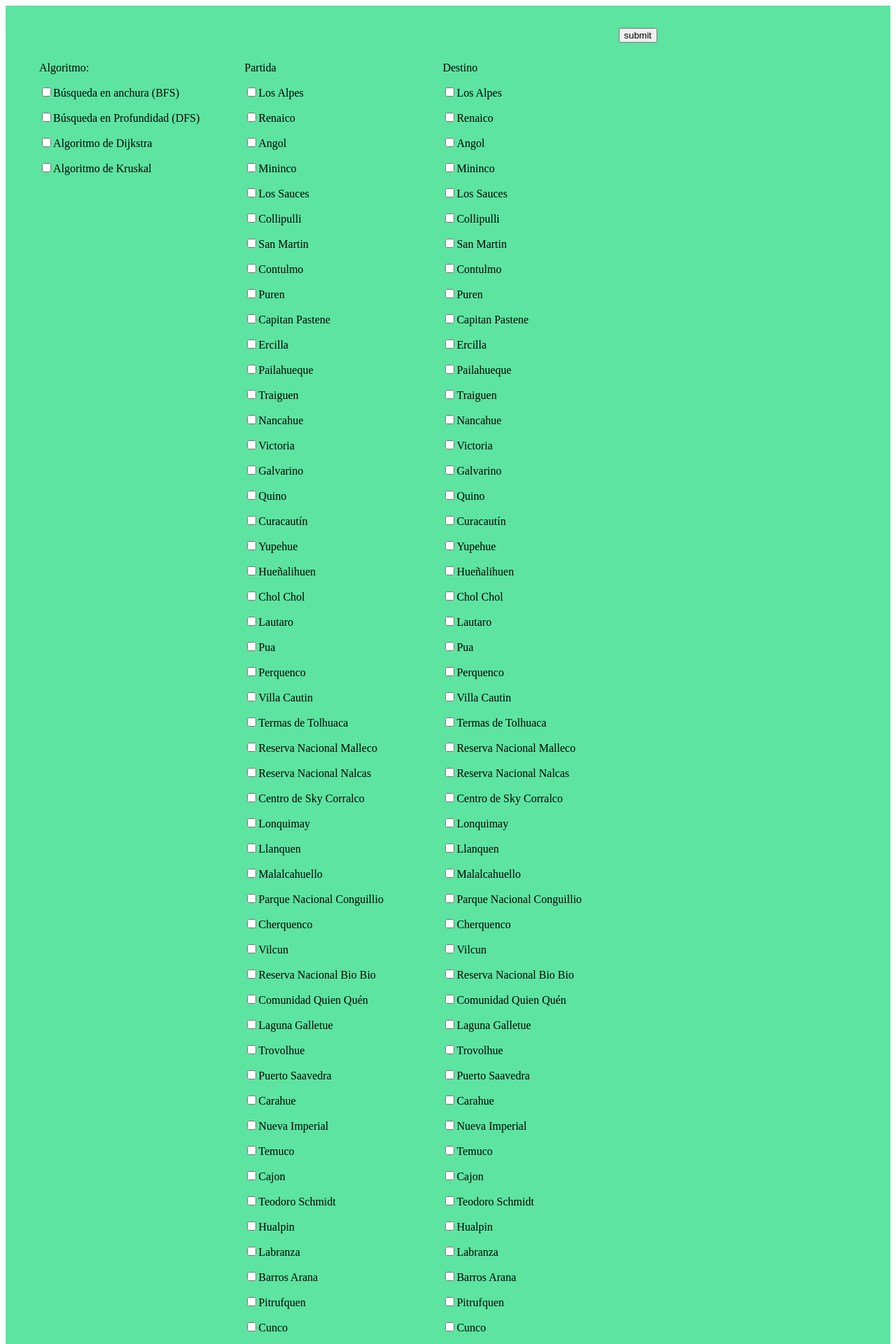
After one commit to alexmartinezneira/Grafos, a Flask app: page /algoritmos in a window 1280 px wide. The commit adds this page. Shown: the top 1920 px of the page at 70% size. Run offline with Flask 2, Linux system fonts and the light colour scheme; some libraries are stand-ins or nearby versions.

Commit message:
Estamos Listos

```diff
--- a/app.py
+++ b/app.py
@@ -1,6 +1,64 @@
-from flask import  Flask,render_template, jsonify
-from flask import request
-from flask_cors import CORS
+
+from flask import  Flask,render_template,redirect,url_for,request
+import networkx as nx
+import matplotlib.pyplot as plt
+from networkx.generators import line
+import graphviz
+
+def Crear_Grafo(ar):
+	G=nx.Graph()
+	for i in range(70):
+   		G.add_node(str(i+1))
+	with open(ar,'r') as archivo:
+		contador=0
+		for linea in archivo:
+			linea=linea.split(',')
+			contador+=1
+			for i in range(len(linea[:-1])):
+				if(float(linea[i])!=0):
+					G.add_edge(str(contador),str(i+1))
+					G[str(contador)][str(i+1)]['weight']=float(linea[i])
+	nx.draw(G,with_labels = True)  # Dibujar el grafo G con los atributos especificados
+	plt.savefig("Grafo.jpg")  # Mostrar el grafo G por pantalla
+
+	return(G)
+
+def BFS(grafo):
+	G=grafo
+	bfs=list(nx.edge_bfs(G))
+	return(bfs)
+
+def Dijkstra(grafo, start,end):
+	G=grafo
+	path=nx.dijkstra_path(G, source=start, target=end)
+	ruta=( path)
+	distance=nx.dijkstra_path_length(G, source=start, target=end)
+	distancia=( distance)
+	bencina=(distancia/13)*1037
+	li=distancia/13
+	litros=round(li,3)
+	return ruta,distancia,bencina,litros
+
+def DFS(grafo):
+	G=grafo
+	dfs = list(nx.dfs_preorder_nodes(G))
+	return(dfs)
+
+def Kruskal(grafo):
+	G=grafo
+	T = nx.minimum_spanning_tree(G)
+	return(sorted(T.edges(data=True)))
+
+archivo="Matriz_grafo.csv"
+grafo=Crear_Grafo(archivo)
+
+
+
+
+
+
+
+
 
 app=Flask(__name__)
 
@@ -8,6 +66,66 @@ app=Flask(__name__)
 def index():
 	return render_template('index.html')
 
+@app.route("/algoritmos",methods=["POST","GET"])
+def login():
+	bandera=False
+	if(request.method=="POST"):
+		algoritmo=request.form["algoritmo"]
+
+		if(algoritmo=="BFS"):
+			bfs=BFS(grafo)
+
+			return redirect(url_for("bfs",alg=bfs,b=bandera))
+
+		if(algoritmo=="DFS"):
+			dfs=DFS(grafo)
+			return redirect(url_for("dfs",alg=dfs,b=bandera))
+
+
+		if(algoritmo=="DIJ"):
+
+			inicio=request.form["inicio"]
+			final=request.form["final"]
+			ruta=Dijkstra(grafo,inicio,final)[0]
+			distancia=Dijkstra(grafo,inicio,final)[1]
+			bencina=Dijkstra(grafo,inicio,final)[2]
+			litros=Dijkstra(grafo,inicio,final)[3]
+			return redirect(url_for("dij",ru=ruta,b=distancia,ben=round(bencina),lt=litros))
+
+
+		if(algoritmo=="KRU"):
+			kru=Kruskal(grafo)
+			return redirect(url_for("kru",alg=kru,b=bandera))
+	else:
+		return render_template("login.html")
+
+
+
+@app.route("/bfs<alg>,<b>")
+def bfs(alg,b):
+	s=alg
+	return render_template("bfs.html",alg=s,bandera=b)
+@app.route("/dfs<alg>,<b>")
+def dfs(alg,b):
+	s=alg
+	return render_template("dfs.html",alg=s,bandera=b)
+
+@app.route("/dij<ru>,<b>,<ben>,<lt>")
+def dij(ru,b,ben,lt):
+	ruta=ru
+	distancia=b
+	bencina=ben
+	litros=lt
+	return render_template("dij.html",rut=ruta,dis=distancia,a=bencina,l=litros)
+
+@app.route("/kru<alg>,<b>")
+def kru(alg,b):
+	s=alg
+	return render_template("kru.html",alg=s,bandera=b)
+
+
+
+
 
 
 
--- a/static/css/app.py
+++ /dev/null
@@ -1 +0,0 @@
-print('Hola Mundo')
--- a/static/css/index.css
+++ b/static/css/index.css
@@ -5,7 +5,7 @@
 }
 .item{
 
-	color:#ffffff;
+	color:black;
 	float: left;
 }
 
--- /dev/null
+++ b/templates/login.html
@@ -0,0 +1,172 @@
+
+{% block title%}{%endblock%}
+    <title>Proyecto Final Teoria de Grafos</title>
+		<script src="https://unpkg.com/leaflet@1.0.2/dist/leaflet.js"></script>
+		<link rel="stylesheet" href="https://unpkg.com/leaflet@1.0.2/dist/leaflet.css" />
+		<link rel=stylesheet HREF='/static/css/index.css' type="text/css" media=screen>
+{% block content%}
+    <div class="container">
+        <div >
+            <form action="#" method="post">
+                <div  class="item" id="item_1">
+
+                        <p>Algoritmo: </p>
+                        <p><input type="checkbox" name="algoritmo" value="BFS"><label>Búsqueda en anchura (BFS)</label></p>
+                        <p><input type="checkbox" name="algoritmo" value="DFS"><label>Búsqueda en Profundidad (DFS)</label></p>
+                        <p><input type="checkbox" name="algoritmo" value="DIJ"><label>Algoritmo de Dijkstra</label></p>
+                        <p><input type="checkbox" name="algoritmo" value="KRU"><label>Algoritmo de Kruskal</label></p>
+
+
+                </div>
+                <div  class="item" id="item_2">
+
+                    <p>Partida </p>
+                    <p><input type="checkbox" name="inicio" value="1"><label>Los Alpes</label></p>
+                    <p><input type="checkbox" name="inicio" value="2"><label>Renaico</label></p>
+                    <p><input type="checkbox" name="inicio" value="3"><label>Angol</label></p>
+                    <p><input type="checkbox" name="inicio" value="4"><label>Mininco</label></p>
+                    <p><input type="checkbox" name="inicio" value="5"><label>Los Sauces</label></p>
+                    <p><input type="checkbox" name="inicio" value="6"><label>Collipulli</label></p>
+                    <p><input type="checkbox" name="inicio" value="7"><label>San Martin</label></p>
+                    <p><input type="checkbox" name="inicio" value="8"><label>Contulmo</label></p>
+                    <p><input type="checkbox" name="inicio" value="9"><label>Puren</label></p>
+                    <p><input type="checkbox" name="inicio" value="10"><label>Capitan Pastene</label></p>
+                    <p><input type="checkbox" name="inicio" value="11"><label>Ercilla</label></p>
+                    <p><input type="checkbox" name="inicio" value="12"><label>Pailahueque</label></p>
+                    <p><input type="checkbox" name="inicio" value="13"><label>Traiguen</label></p>
+                    <p><input type="checkbox" name="inicio" value="14"><label>Nancahue</label></p>
+                    <p><input type="checkbox" name="inicio" value="15"><label>Victoria</label></p>
+                    <p><input type="checkbox" name="inicio" value="16"><label>Galvarino</label></p>
+                    <p><input type="checkbox" name="inicio" value="17"><label>Quino</label></p>
+                    <p><input type="checkbox" name="inicio" value="18"><label>Curacautín</label></p>
+                    <p><input type="checkbox" name="inicio" value="19"><label>Yupehue</label></p>
+                    <p><input type="checkbox" name="inicio" value="20"><label>Hueñalihuen</label></p>
+                    <p><input type="checkbox" name="inicio" value="21"><label>Chol Chol</label></p>
+                    <p><input type="checkbox" name="inicio" value="22"><label>Lautaro</label></p>
+                    <p><input type="checkbox" name="inicio" value="23"><label>Pua</label></p>
+                    <p><input type="checkbox" name="inicio" value="24"><label>Perquenco</label></p>
+                    <p><input type="checkbox" name="inicio" value="25"><label>Villa Cautin</label></p>
+                    <p><input type="checkbox" name="inicio" value="26"><label>Termas de Tolhuaca</label></p>
+                    <p><input type="checkbox" name="inicio" value="27"><label>Reserva Nacional Malleco</label></p>
+                    <p><input type="checkbox" name="inicio" value="28"><label>Reserva Nacional Nalcas</label></p>
+                    <p><input type="checkbox" name="inicio" value="29"><label>Centro de Sky Corralco</label></p>
+                    <p><input type="checkbox" name="inicio" value="30"><label>Lonquimay</label></p>
+                    <p><input type="checkbox" name="inicio" value="31"><label>Llanquen</label></p>
+                    <p><input type="checkbox" name="inicio" value="32"><label>Malalcahuello</label></p>
+                    <p><input type="checkbox" name="inicio" value="33"><label>Parque Nacional Conguillio</label></p>
+                    <p><input type="checkbox" name="inicio" value="34"><label>Cherquenco</label></p>
+                    <p><input type="checkbox" name="inicio" value="35"><label>Vilcun</label></p>
+                    <p><input type="checkbox" name="inicio" value="36"><label>Reserva Nacional Bio Bio</label></p>
+                    <p><input type="checkbox" name="inicio" value="37"><label>Comunidad Quien Quén</label></p>
+                    <p><input type="checkbox" name="inicio" value="38"><label>Laguna Galletue</label></p>
+                    <p><input type="checkbox" name="inicio" value="39"><label>Trovolhue</label></p>
+                    <p><input type="checkbox" name="inicio" value="40"><label>Puerto Saavedra</label></p>
+                    <p><input type="checkbox" name="inicio" value="41"><label>Carahue</label></p>
+                    <p><input type="checkbox" name="inicio" value="42"><label>Nueva Imperial</label></p>
+                    <p><input type="checkbox" name="inicio" value="43"><label>Temuco</label></p>
+                    <p><input type="checkbox" name="inicio" value="44"><label>Cajon</label></p>
+                    <p><input type="checkbox" name="inicio" value="45"><label>Teodoro Schmidt</label></p>
+                    <p><input type="checkbox" name="inicio" value="46"><label>Hualpin</label></p>
+                    <p><input type="checkbox" name="inicio" value="47"><label>Labranza</label></p>
+                    <p><input type="checkbox" name="inicio" value="48"><label>Barros Arana</label></p>
+                    <p><input type="checkbox" name="inicio" value="49"><label>Pitrufquen</label></p>
+                    <p><input type="checkbox" name="inicio" value="50"><label>Cunco</label></p>
+                    <p><input type="checkbox" name="inicio" value="51"><label>Melipeuco</label></p>
+                    <p><input type="checkbox" name="inicio" value="52"><label>Los Laureles</label></p>
+                    <p><input type="checkbox" name="inicio" value="53"><label>Icalma</label></p>
+                    <p><input type="checkbox" name="inicio" value="54"><label>Cólico</label></p>
+                    <p><input type="checkbox" name="inicio" value="55"><label>Villarrica</label></p>
+                    <p><input type="checkbox" name="inicio" value="56"><label>Gorbea</label></p>
+                    <p><input type="checkbox" name="inicio" value="57"><label>Toltén</label></p>
+                    <p><input type="checkbox" name="inicio" value="58"><label>Nueva Tolén</label></p>
+                    <p><input type="checkbox" name="inicio" value="59"><label>Queule</label></p>
+                    <p><input type="checkbox" name="inicio" value="60"><label>Las Tarreas</label></p>
+                    <p><input type="checkbox" name="inicio" value="61"><label>Loncoche</label></p>
+                    <p><input type="checkbox" name="inicio" value="62"><label>Lanco</label></p>
+                    <p><input type="checkbox" name="inicio" value="63"><label>Caburga</label></p>
+                    <p><input type="checkbox" name="inicio" value="64"><label>Pucón</label></p>
+                    <p><input type="checkbox" name="inicio" value="65"><label>Parque Nacional Villarrica</label></p>
+                    <p><input type="checkbox" name="inicio" value="66"><label>Curarrehue</label></p>
+                    <p><input type="checkbox" name="inicio" value="67"><label>Caren</label></p>
+                    <p><input type="checkbox" name="inicio" value="68"><label>Paso Tromen Ó Mamuol Malal</label></p>
+                    <p><input type="checkbox" name="inicio" value="69"><label>Reserva Nacional Villarrica</label></p>
+                    <p><input type="checkbox" name="inicio" value="70"><label>Licanrray</label></p>
+                </div>
+                <div  class="item" id="item_3">
+                    <p>Destino </p>
+                    <p><input type="checkbox" name="final" value="1"><label>Los Alpes</label></p>
+                    <p><input type="checkbox" name="final" value="2"><label>Renaico</label></p>
+                    <p><input type="checkbox" name="final" value="3"><label>Angol</label></p>
+                    <p><input type="checkbox" name="final" value="4"><label>Mininco</label></p>
+                    <p><input type="checkbox" name="final" value="5"><label>Los Sauces</label></p>
+                    <p><input type="checkbox" name="final" value="6"><label>Collipulli</label></p>
+                    <p><input type="checkbox" name="final" value="7"><label>San Martin</label></p>
+                    <p><input type="checkbox" name="final" value="8"><label>Contulmo</label></p>
+                    <p><input type="checkbox" name="final" value="9"><label>Puren</label></p>
+                    <p><input type="checkbox" name="final" value="10"><label>Capitan Pastene</label></p>
+                    <p><input type="checkbox" name="final" value="11"><label>Ercilla</label></p>
+                    <p><input type="checkbox" name="final" value="12"><label>Pailahueque</label></p>
+                    <p><input type="checkbox" name="final" value="13"><label>Traiguen</label></p>
+                    <p><input type="checkbox" name="final" value="14"><label>Nancahue</label></p>
+                    <p><input type="checkbox" name="final" value="15"><label>Victoria</label></p>
+                    <p><input type="checkbox" name="final" value="16"><label>Galvarino</label></p>
+                    <p><input type="checkbox" name="final" value="17"><label>Quino</label></p>
+                    <p><input type="checkbox" name="final" value="18"><label>Curacautín</label></p>
+                    <p><input type="checkbox" name="final" value="19"><label>Yupehue</label></p>
+                    <p><input type="checkbox" name="final" value="20"><label>Hueñalihuen</label></p>
+                    <p><input type="checkbox" name="final" value="21"><label>Chol Chol</label></p>
+                    <p><input type="checkbox" name="final" value="22"><label>Lautaro</label></p>
+                    <p><input type="checkbox" name="final" value="23"><label>Pua</label></p>
+                    <p><input type="checkbox" name="final" value="24"><label>Perquenco</label></p>
+                    <p><input type="checkbox" name="final" value="25"><label>Villa Cautin</label></p>
+                    <p><input type="checkbox" name="final" value="26"><label>Termas de Tolhuaca</label></p>
+                    <p><input type="checkbox" name="final" value="27"><label>Reserva Nacional Malleco</label></p>
+                    <p><input type="checkbox" name="final" value="28"><label>Reserva Nacional Nalcas</label></p>
+                    <p><input type="checkbox" name="final" value="29"><label>Centro de Sky Corralco</label></p>
+                    <p><input type="checkbox" name="final" value="30"><label>Lonquimay</label></p>
+                    <p><input type="checkbox" name="final" value="31"><label>Llanquen</label></p>
+                    <p><input type="checkbox" name="final" value="32"><label>Malalcahuello</label></p>
+                    <p><input type="checkbox" name="final" value="33"><label>Parque Nacional Conguillio</label></p>
+                    <p><input type="checkbox" name="final" value="34"><label>Cherquenco</label></p>
+                    <p><input type="checkbox" name="final" value="35"><label>Vilcun</label></p>
+                    <p><input type="checkbox" name="final" value="36"><label>Reserva Nacional Bio Bio</label></p>
+                    <p><input type="checkbox" name="final" value="37"><label>Comunidad Quien Quén</label></p>
+                    <p><input type="checkbox" name="final" value="38"><label>Laguna Galletue</label></p>
+                    <p><input type="checkbox" name="final" value="39"><label>Trovolhue</label></p>
+                    <p><input type="checkbox" name="final" value="40"><label>Puerto Saavedra</label></p>
+                    <p><input type="checkbox" name="final" value="41"><label>Carahue</label></p>
+                    <p><input type="checkbox" name="final" value="42"><label>Nueva Imperial</label></p>
+                    <p><input type="checkbox" name="final" value="43"><label>Temuco</label></p>
+                    <p><input type="checkbox" name="final" value="44"><label>Cajon</label></p>
+                    <p><input type="checkbox" name="final" value="45"><label>Teodoro Schmidt</label></p>
+                    <p><input type="checkbox" name="final" value="46"><label>Hualpin</label></p>
+                    <p><input type="checkbox" name="final" value="47"><label>Labranza</label></p>
+                    <p><input type="checkbox" name="final" value="48"><label>Barros Arana</label></p>
+                    <p><input type="checkbox" name="final" value="49"><label>Pitrufquen</label></p>
+                    <p><input type="checkbox" name="final" value="50"><label>Cunco</label></p>
+                    <p><input type="checkbox" name="final" value="51"><label>Melipeuco</label></p>
+                    <p><input type="checkbox" name="final" value="52"><label>Los Laureles</label></p>
+                    <p><input type="checkbox" name="final" value="53"><label>Icalma</label></p>
+                    <p><input type="checkbox" name="final" value="54"><label>Cólico</label></p>
+                    <p><input type="checkbox" name="final" value="55"><label>Villarrica</label></p>
+                    <p><input type="checkbox" name="final" value="56"><label>Gorbea</label></p>
+                    <p><input type="checkbox" name="final" value="57"><label>Toltén</label></p>
+                    <p><input type="checkbox" name="final" value="58"><label>Nueva Tolén</label></p>
+                    <p><input type="checkbox" name="final" value="59"><label>Queule</label></p>
+                    <p><input type="checkbox" name="final" value="60"><label>Las Tarreas</label></p>
+                    <p><input type="checkbox" name="final" value="61"><label>Loncoche</label></p>
+                    <p><input type="checkbox" name="final" value="62"><label>Lanco</label></p>
+                    <p><input type="checkbox" name="final" value="63"><label>Caburga</label></p>
+                    <p><input type="checkbox" name="final" value="64"><label>Pucón</label></p>
+                    <p><input type="checkbox" name="final" value="65"><label>Parque Nacional Villarrica</label></p>
+                    <p><input type="checkbox" name="final" value="66"><label>Curarrehue</label></p>
+                    <p><input type="checkbox" name="final" value="67"><label>Caren</label></p>
+                    <p><input type="checkbox" name="final" value="68"><label>Paso Tromen Ó Mamuol Malal</label></p>
+                    <p><input type="checkbox" name="final" value="69"><label>Reserva Nacional Villarrica</label></p>
+                    <p><input type="checkbox" name="final" value="70"><label>Licanrray</label></p>
+                </div>
+                <p><input  type="submit" value="submit"/ placeholder="Subir"></p>
+            </form>
+        </div>
+    </div>
+{%endblock%}
```
Also changed, not shown: Pruebas 2.py (+15 -3 lines), forms.py (added, +9 -0 lines), static/css/estilos.css (added, +63 -0 lines), static/css/signup_form.html (deleted, +0 -13 lines), templates/bfs.html (added, +13 -0 lines), templates/dfs.html (added, +13 -0 lines), templates/dij.html (added, +18 -0 lines), templates/index.html (+15 -126 lines), templates/kru.html (added, +13 -0 lines), Grafo.jpg (added).
